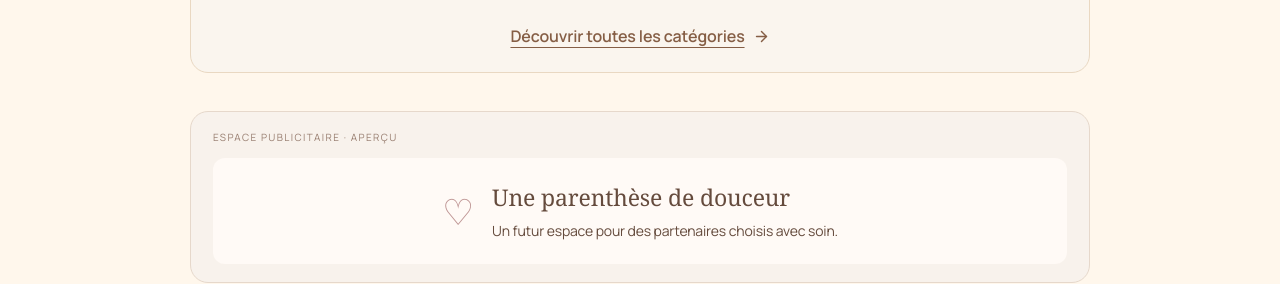
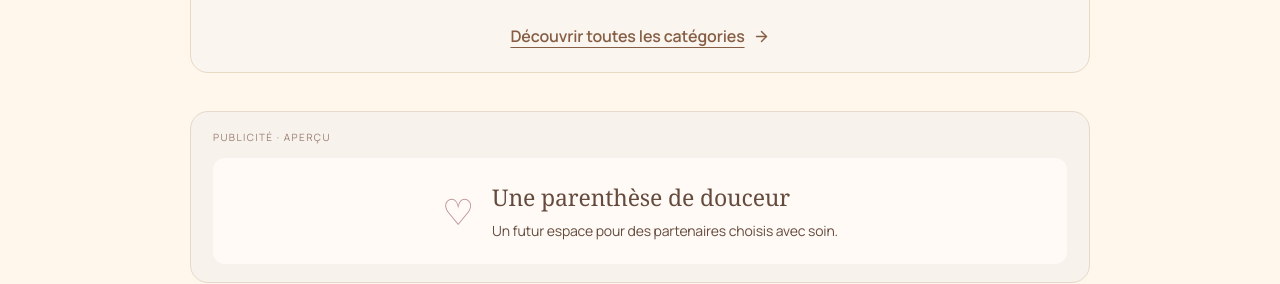
Before and after one commit to njyw4z5df6-debug/les-courriers-du-coeur, a React (Vite) app: page / in a window 1280 px wide. Shown: the part 900-1184 px from the top of the page. Built offline with nearby package versions, Linux system fonts and the light colour scheme; no server answers; the database is empty.

Commit message:
Clarify advertising label in preview

```diff
--- a/src/components/AdPlacement.tsx
+++ b/src/components/AdPlacement.tsx
@@ -2,14 +2,14 @@ import './AdPlacements.css'
 
 type AdPlacementProps = { variant?: 'banner' | 'editorial' }
 
-/** Preview-only advertising placement: no tracking, scripts or external links. */
+/** Preview only: no ad network, tracking, payments or external links. */
 export function AdPlacement({ variant = 'banner' }: AdPlacementProps) {
   return (
     <aside className={`cdc-ad cdc-ad--${variant}`} aria-label="Aperçu d'un emplacement publicitaire">
-      <span className="cdc-ad-label">ESPACE PUBLICITAIRE · APERÇU</span>
+      <span className="cdc-ad-label">PUBLICITÉ · APERÇU</span>
       <div className="cdc-ad-inner">
         <span className="cdc-ad-symbol" aria-hidden="true">♡</span>
-        <div>
+        <div className="cdc-ad-copy">
           <strong>{variant === 'editorial' ? 'Des découvertes qui ont du sens' : 'Une parenthèse de douceur'}</strong>
           <p>Un futur espace pour des partenaires choisis avec soin.</p>
         </div>
```
